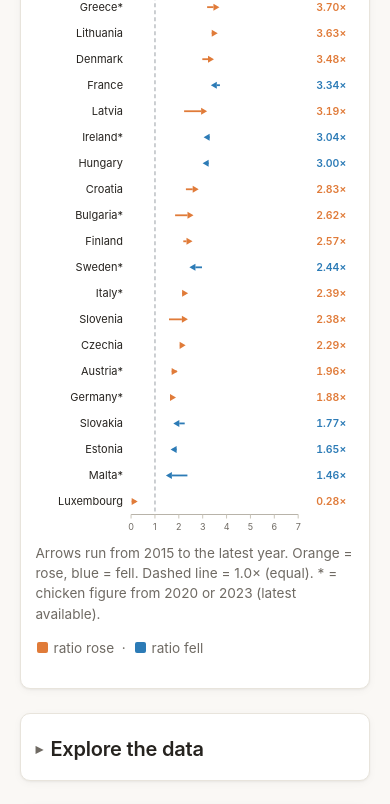
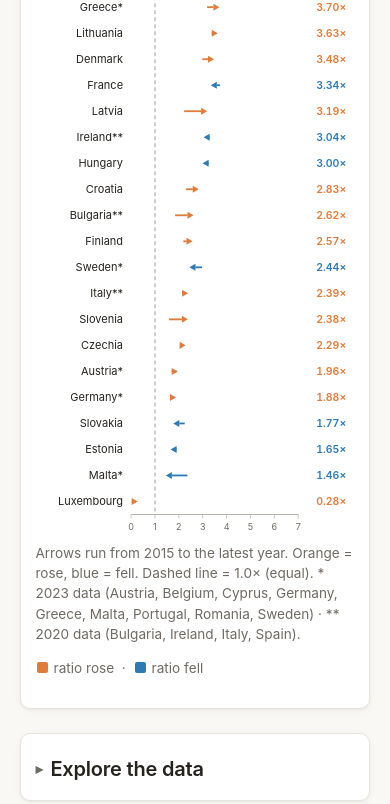
Before and after one commit to gi-coi/chicken-vs-people, a plain HTML site: page dashboard/index.html in a window 390 px wide. Shown: the part 969-1773 px from the top of the page. Drawn offline with Linux system fonts and the light colour scheme.

Commit message:
Distinguish 2020 vs 2023 data years in the mobile footnote
Mark 2023-data countries with a single asterisk and 2020-data countries
(Spain, Italy, Ireland, Bulgaria) with two, and list both sets in the
mobile chart footnote.

```diff
--- a/dashboard/index.html
+++ b/dashboard/index.html
@@ -126,6 +126,6 @@
       <a href="https://github.com/gi-coi/chicken-vs-people/blob/main/docs/uncertainties.md">uncertainties</a></p>
   </footer>
 
-  <script src="index.js?v=10"></script>
+  <script src="index.js?v=11"></script>
 </body>
 </html>
--- a/dashboard/index.js
+++ b/dashboard/index.js
@@ -152,6 +152,11 @@ function renderSlopeChart() {
   }).filter((it) => it.delta !== null)
     .sort((a, b) => b.r1 - a.r1); // sorted by latest ratio
 
+  // non-reference comparison years, oldest first (e.g. [2020, 2023])
+  const offYears = [...new Set(items.map((it) => it.year))]
+    .filter((y) => y !== d.reference_year)
+    .sort((a, b) => a - b);
+
   const axisMax = Math.ceil(Math.max.apply(null, items.map((i) => i.r1)));
   const n = items.length;
 
@@ -187,7 +192,7 @@ function renderSlopeChart() {
     const col = dir === 'up' ? C_ORANGE : (dir === 'down' ? C_BLUE : [140, 140, 140]);
     const rgb = 'rgb(' + col.join(',') + ')';
     const off = it.year !== d.reference_year;
-    const name = it.name + (off ? (narrow ? '*' : ' (' + it.year + ')') : '');
+    const name = it.name + (off ? (narrow ? (it.year === offYears[0] ? '**' : '*') : ' (' + it.year + ')') : '');
     const dim = (highlight !== 'EU' && it.geo !== highlight) ? 0.18 : 1;
     const valInner = narrow
       ? '<tspan class="slope-vals--end" fill="' + rgb + '">' + it.r1.toFixed(2) + '\u00d7</tspan>'
@@ -225,8 +230,9 @@ function renderSlopeChart() {
   }
   const xth = x(1.0).toFixed(1);
 
+  const yearNames = (y) => items.filter((it) => it.year === y).map((it) => it.name).sort().join(', ');
   const note = narrow
-    ? 'Arrows run from 2015 to the latest year. Orange = rose, blue = fell. Dashed line = 1.0\u00d7 (equal). * = chicken figure from 2020 or 2023 (latest available).'
+    ? 'Arrows run from 2015 to the latest year. Orange = rose, blue = fell. Dashed line = 1.0\u00d7 (equal). * ' + offYears[1] + ' data (' + yearNames(offYears[1]) + ') \u00b7 ** ' + offYears[0] + ' data (' + yearNames(offYears[0]) + ').'
     : 'Arrows run from 2015 to the latest year. Orange = rose, blue = fell. Dashed line = 1.0\u00d7 (equal).';
 
   $('#slopechart').innerHTML =
```
